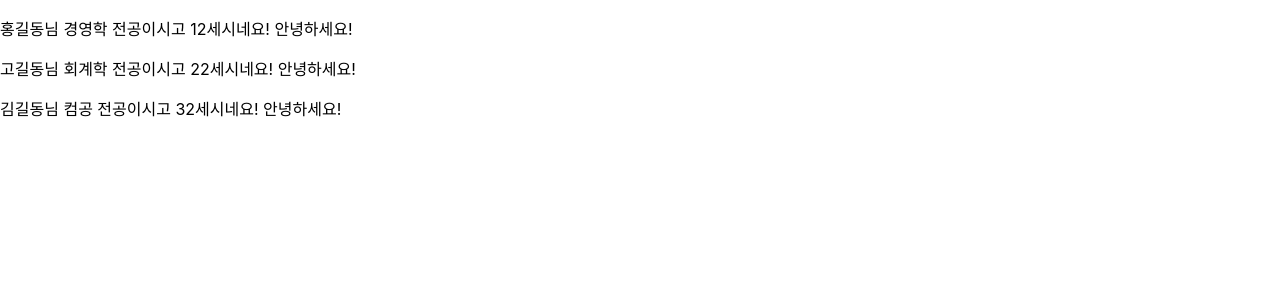
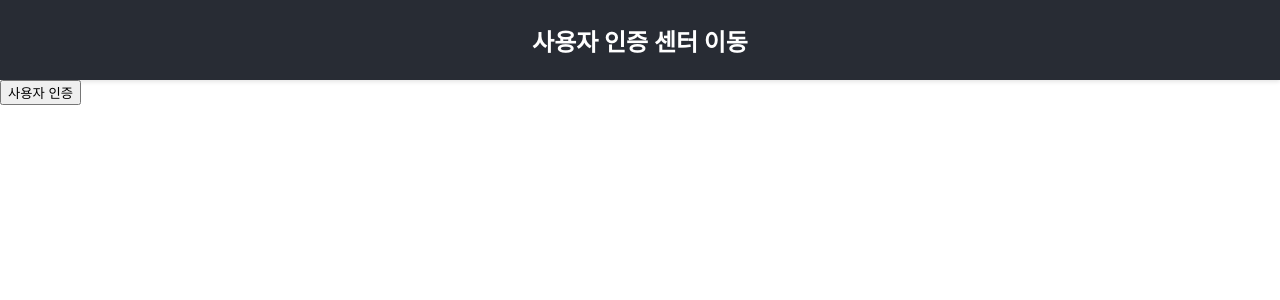
Before and after one commit to Griotold/fintech20230912, a React (Create React App) app in the folder fintech/: page / in a window 1280 px wide. Shown: the top 300 px of the page. Built offline with nearby package versions, Linux system fonts and the light colour scheme.

Commit message:
[0913수요일] 오후 세시 15:00 AuthResultPage.js 미완성 사용자 인증 요청까지

```diff
--- a/fintech/src/App.js
+++ b/fintech/src/App.js
@@ -1,28 +1,20 @@
 import { BrowserRouter, Routes, Route } from "react-router-dom";
-import ListComponent from "./components/ListComponent";
-import HeaderComponent from "./components/HeaderComponent";
-import EventComponent from "./components/EventComponent";
-import AxiosComponent from "./components/AxiosComponent";
-import NewsSearch from "./pages/NewsSearch";
+import MainPage from "./pages/MainPage";
+import AuthResult from "./pages/AuthResult";
 
 function App() {
   return (
     <BrowserRouter>
       <Routes>
-        <Route path="/" element={<ListComponent></ListComponent>}></Route>
+        {/* <Route path="/" element={<ListComponent></ListComponent>}></Route>
         <Route
           path="/header"
           element={<HeaderComponent></HeaderComponent>}
         ></Route>
-        <Route
-          path="/event"
-          element={<EventComponent></EventComponent>}
-        ></Route>
-        <Route
-          path="/axios"
-          element={<AxiosComponent></AxiosComponent>}
-        ></Route>
-        <Route path="/news" element={<NewsSearch></NewsSearch>}></Route>
+        <Route path="/axios" element={<AxiosComponent />}></Route>
+        <Route path="/news" element={<NewsSearch />}></Route> */}
+        <Route path="/" element={<MainPage />}></Route>
+        <Route path="/authResult" element={<AuthResult />}></Route>
       </Routes>
     </BrowserRouter>
   );
--- a/fintech/src/components/HeaderComponent.js
+++ b/fintech/src/components/HeaderComponent.js
@@ -8,7 +8,7 @@ const StyledHeader = styled.header`
   padding: 10px 20px;
   display: flex;
   align-items: center;
-  justify-content: space-between;
+  justify-content: center;
   color: white;
   box-shadow: 0px 2px 4px rgba(0, 0, 0, 0.1);
 `;
@@ -36,17 +36,10 @@ const Nav = styled.nav`
   }
 `;
 
-const HeaderComponent = () => {
+const HeaderComponent = ({ title }) => {
   return (
     <StyledHeader>
-      <Logo>MyApp</Logo>
-      <Nav>
-        <ul>
-          <li>Home</li>
-          <li>About</li>
-          <li>Contact</li>
-        </ul>
-      </Nav>
+      <Logo>{title}</Logo>
     </StyledHeader>
   );
 };
--- /dev/null
+++ b/fintech/src/pages/AuthResult.js
@@ -0,0 +1,12 @@
+import React from "react";
+import HeaderComponent from "../components/HeaderComponent";
+
+function AuthResult() {
+  return (
+    <div>
+      <HeaderComponent></HeaderComponent>
+    </div>
+  );
+}
+
+export default AuthResult;
--- /dev/null
+++ b/fintech/src/pages/MainPage.js
@@ -0,0 +1,28 @@
+import React from "react";
+import HeaderComponent from "../components/HeaderComponent";
+
+const MainPage = () => {
+  const handleClick = () => {
+    // 새 창을 열기
+    const newWindow = window.open("", "_blank");
+
+    const clientId = "6cdeb70b-20d4-46ad-9b4d-0397e5ab28a5";
+    // 주소 설정 - 사용자 인증 요청
+    const authorizeUrl = `https://testapi.openbanking.or.kr/oauth/2.0/authorize?response_type=code&client_id=${clientId}&redirect_uri=http://localhost:3000/authResult&scope=login%20inquiry%20transfer&state=12345678901234567890123456789012&auth_type=0`;
+
+    // 새 창의 위치를 지정하지 않으면 기본적으로 중앙에 열립니다.
+    // 만약 위치를 지정하려면 다음과 같이 사용할 수 있습니다.
+    // const windowOptions = 'width=800,height=600,left=100,top=100';
+
+    // 새 창을 열고 주소로 이동
+    newWindow.location.href = authorizeUrl;
+  };
+  return (
+    <div>
+      <HeaderComponent title={"사용자 인증 센터 이동"}></HeaderComponent>
+      <button onClick={handleClick}>사용자 인증</button>
+    </div>
+  );
+};
+
+export default MainPage;
```
